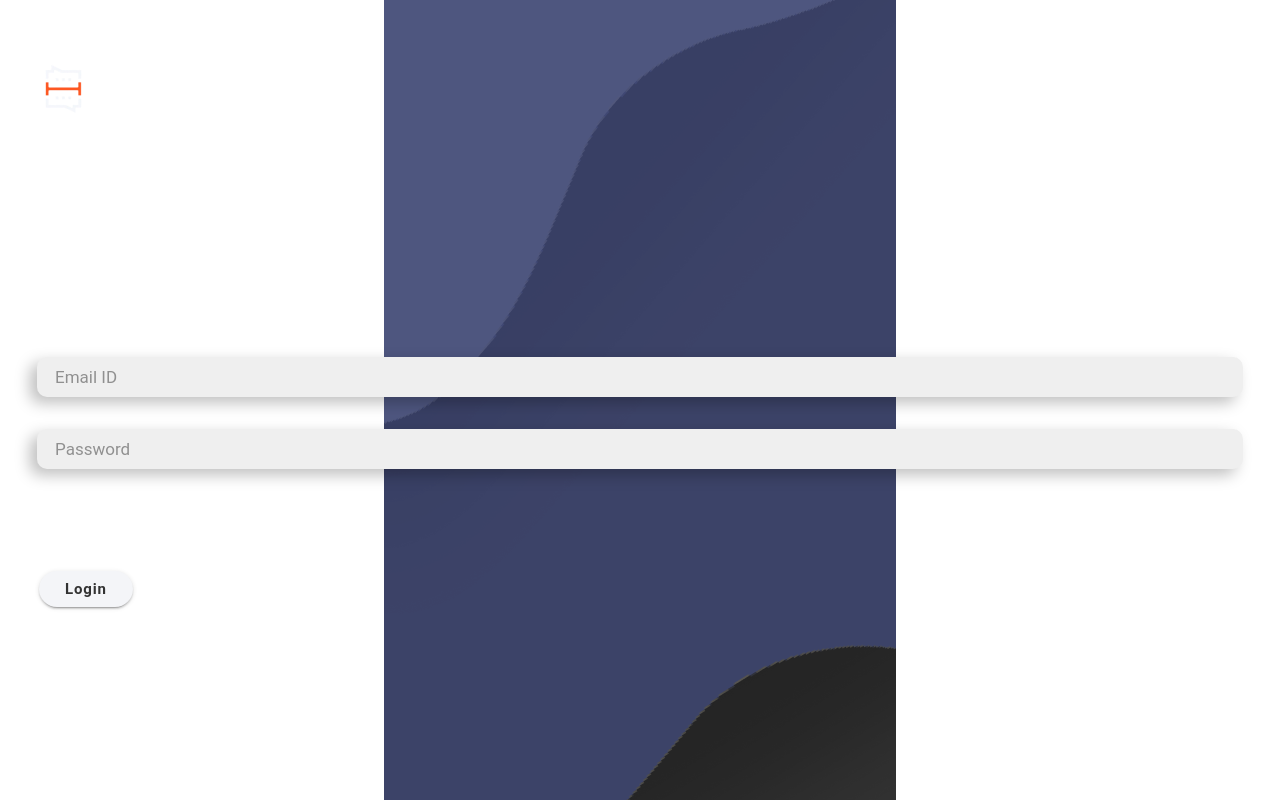
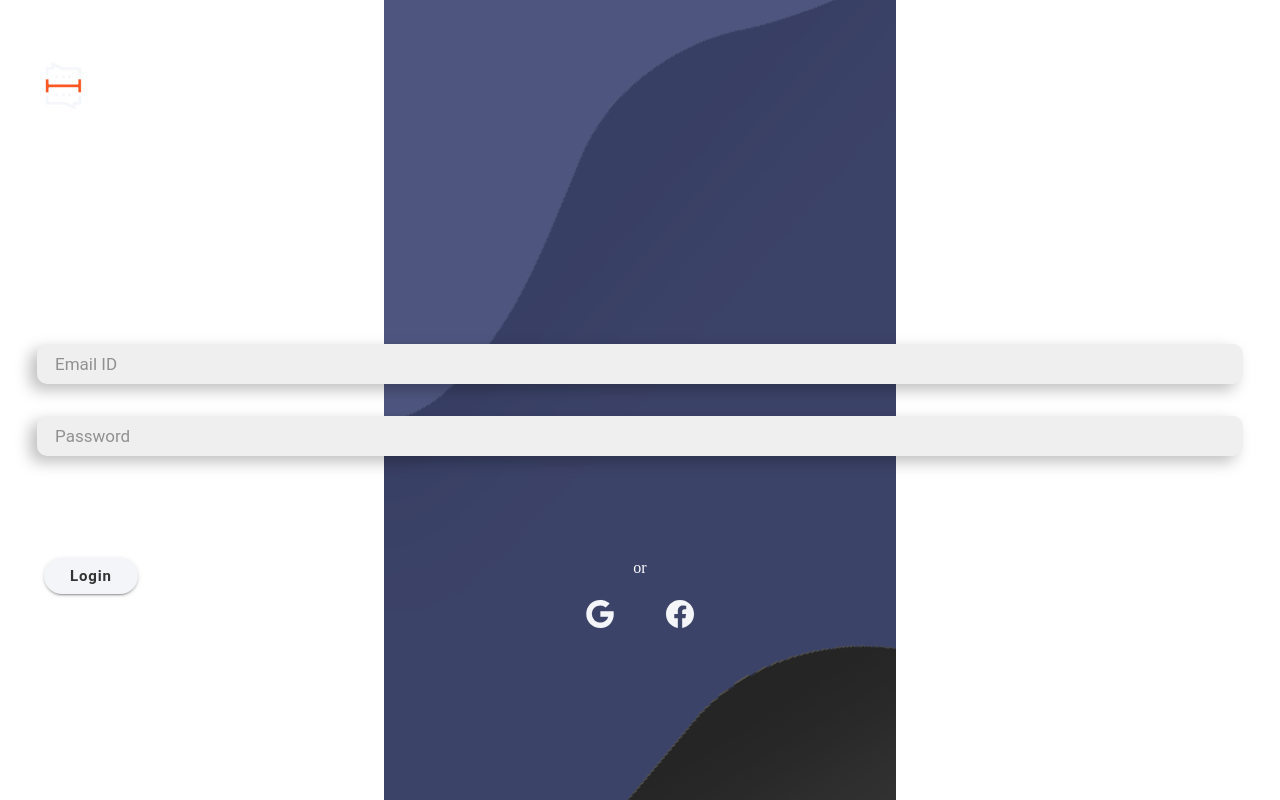
Before and after one commit to RavitejaBoddu/Konnect_app, a React (Create React App) app: page /login in a window 1280 px wide. Built offline with nearby package versions, Linux system fonts and the light colour scheme; no server answers; the HTML template or start-up script is replaced by a standard one.

Commit message:
added Email verification feature

```diff
--- a/src/context/AuthContext.js
+++ b/src/context/AuthContext.js
@@ -7,8 +7,10 @@ import {
   GoogleAuthProvider,
   signInWithPopup,
   FacebookAuthProvider,
+  sendEmailVerification,
 } from "firebase/auth";
-import { auth } from "../firebase";
+import { auth, db} from "../firebase";
+import {doc, setDoc} from "firebase/firestore"
 
 const UserContext = createContext();
 
@@ -16,9 +18,14 @@ export const AuthContextProvider = ({ children }) => {
   const [user, setUser] = useState({});
   const [loggedIn, setLoggedIn] = useState(true);
 
-  const createUser = (email, password) => {
-    return createUserWithEmailAndPassword(auth, email, password);
+  const createUser = ( email, password) => {
+    return createUserWithEmailAndPassword(auth, email, password)
   };
+
+  const verify = (auth) => {
+    sendEmailVerification(auth.currentUser);
+
+  }
 
   const login = (email, password) => {
     return signInWithEmailAndPassword(auth, email, password);
@@ -56,6 +63,7 @@ export const AuthContextProvider = ({ children }) => {
         setLoggedIn,
         googleSignIn,
         facebookSignIn,
+        verify
       }}
     >
       {children}
--- a/src/firebase.js
+++ b/src/firebase.js
@@ -1,5 +1,6 @@
 import { initializeApp } from "firebase/app";
 import { getAuth } from "firebase/auth";
+import { getFirestore } from "firebase/firestore";
 
 const firebaseConfig = {
   apiKey: "AIzaSyC-iu2liVCjy1Oj-ch_ZD4KBMP4u2gInN4",
@@ -12,5 +13,6 @@ const firebaseConfig = {
 };
 
 const app = initializeApp(firebaseConfig);
+export const db = getFirestore(app);
 export const auth =getAuth(app)
 export default app
--- a/src/pages/Login/Login.jsx
+++ b/src/pages/Login/Login.jsx
@@ -1,7 +1,9 @@
 import {
   IonButton,
+  IonCol,
   IonContent,
   IonGrid,
+  IonIcon,
   IonImg,
   IonInput,
   IonItem,
@@ -13,13 +15,15 @@ import {
 import { useState } from "react";
 import { UserAuth } from "../../context/AuthContext";
 import { toastController, alertController } from "@ionic/core";
+import { logoGoogle, logoFacebook, logOut } from "ionicons/icons";
 import "../../theme/Login_Signup.css";
+import { auth } from "../../firebase";
 
 const Login = () => {
   const [email, setEmail] = useState("");
   const [password, setPassword] = useState("");
 
-  const { login } = UserAuth();
+  const { login, logout } = UserAuth();
 
   let router = useIonRouter();
   const handleAlert = async (msg) => {
@@ -44,7 +48,7 @@ const Login = () => {
     await toast.present();
   };
 
-  const handleLogin = async () => {
+  const handleLogin = async (e) => {
     var atposition = email.indexOf("@");
     var dotposition = email.lastIndexOf(".");
     try {
@@ -64,7 +68,14 @@ const Login = () => {
       } else {
         try {
           await login(email, password);
-          router.push("/home");
+          if(auth.currentUser.emailVerified){
+            router.push("/home");
+          }
+          else{
+            const msg = "Please complete the verification and try to login."
+            handleAlert(msg)
+            logout()
+          }
         } catch (e) {
           const msg = JSON.stringify(e.message);
           console.log(msg);
@@ -122,6 +133,7 @@ const Login = () => {
             </IonItem>
           </IonRow>
           <IonRow className="lp-sp-btn-container">
+            <IonCol>
             <IonButton
               className="lp-sp-btn"
               shape="round"
@@ -132,6 +144,12 @@ const Login = () => {
                 Login
               </IonLabel>
             </IonButton>
+           </IonCol>
+            <IonLabel>or</IonLabel>
+            <IonCol className="alternate-logins">
+            <IonIcon icon={logoGoogle} color="light" size="large"/>
+            <IonIcon icon={logoFacebook} color="light" size="large"/>
+            </IonCol>
           </IonRow>
           <IonRow class="lp-sp-switch-container">
             <IonLabel className="lp-account-text">
--- a/src/pages/Signup/Signup.jsx
+++ b/src/pages/Signup/Signup.jsx
@@ -13,13 +13,15 @@ import { useState } from "react";
 import { UserAuth } from "../../context/AuthContext";
 import "../../theme/Login_Signup.css";
 import { toastController, alertController } from "@ionic/core";
+import { auth } from "../../firebase";
+import { sendEmailVerification } from "firebase/auth";
 
 const Signup = () => {
   const [name, setName] = useState("");
   const [email, setEmail] = useState("");
   const [password, setPassword] = useState("");
 
-  const { createUser, logout } = UserAuth();
+  const { createUser, logout, } = UserAuth();
 
   let router = useIonRouter();
 
@@ -70,12 +72,17 @@ const Signup = () => {
       } else {
         try {
           await createUser(email, password);
+          sendEmailVerification(auth.currentUser).then(()=>{
+            const msg = "A verification link has been sent to your email, please complete the verification and login."
+            handleAlert(msg);
+          });
           logout();
           router.push("/login");
         } catch (e) {
           const msg = e.message;
           handleAlert(msg);
         }
+
       }
     } catch (e) {
       const msg = e.message;
--- a/src/theme/Login_Signup.css
+++ b/src/theme/Login_Signup.css
@@ -92,7 +92,9 @@ ion-input {
 
 .lp-sp-btn-container {
   display: flex;
-  justify-content: flex-start;
+  flex-direction: column;
+  justify-content: center;
+  align-items: center;
   margin: 0 2rem;
   margin-top: -2rem;
 }
@@ -131,3 +133,11 @@ ion-input {
   text-decoration: underline;
   color: #ffffff;
 }
+
+.alternate-logins{
+  display: flex;
+  justify-content: center;
+  align-items: center;
+  gap: 3rem;
+  margin-top: 2rem;
+}
```
